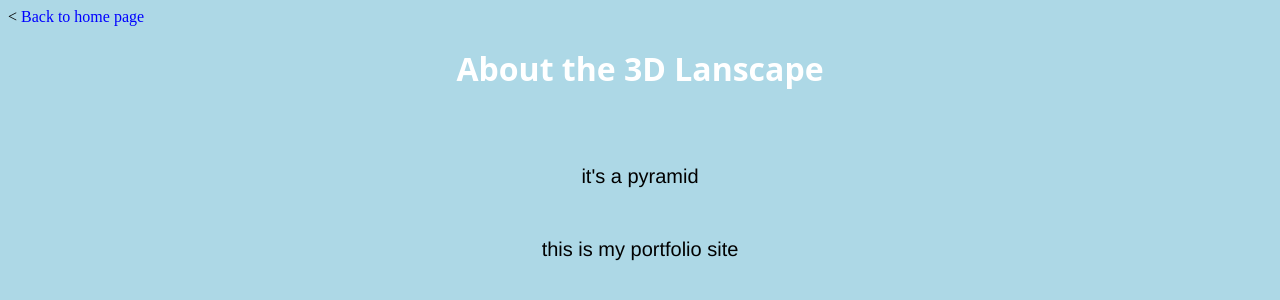
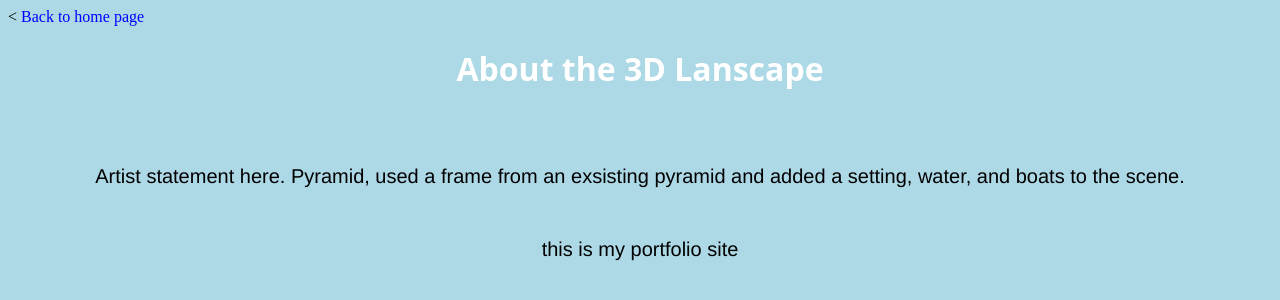
Before and after one commit to demorrtis/demorrtis.github.io, a plain HTML site: page 3d_project.html in a window 1280 px wide. Drawn offline with Linux system fonts and the light colour scheme; files that its build step writes are made by us from their sources.

Commit message:
Add files via upload

```diff
--- a/3d_project.html
+++ b/3d_project.html
@@ -9,7 +9,8 @@
 
  <body>
      <h1>About the 3D Lanscape </h1>
-     <p>it's a pyramid  </p>
+     <p>Artist statement here. Pyramid, used a frame from an exsisting pyramid
+and added a setting, water, and boats to the scene.   </p>
 <p> this is my portfolio site </p>
    </body>
 </html>
```
